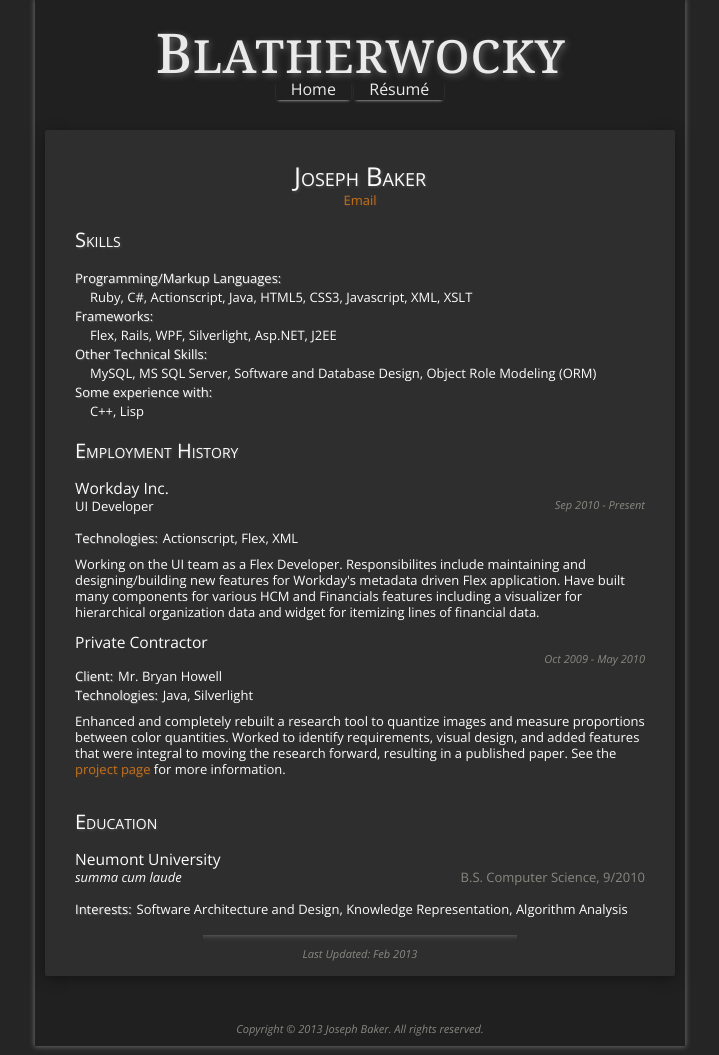
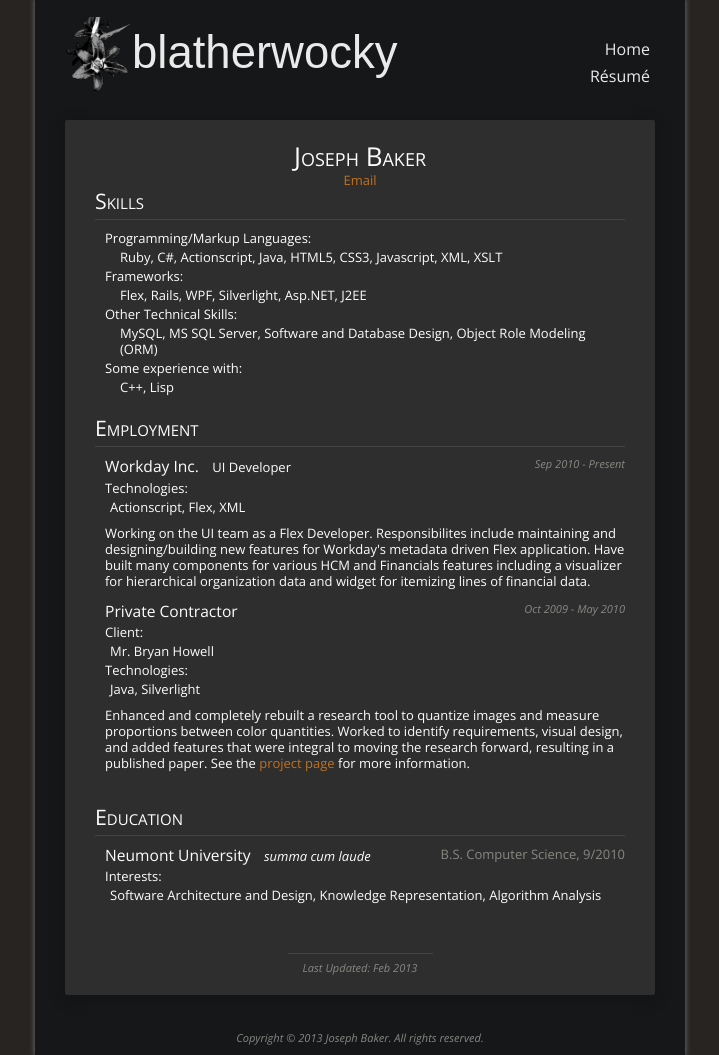
Before and after one commit to blatherwock/blatherwock.github.com, a Jekyll site: the page built from pages/resume.md, in a window 1280 px wide. Shown: the whole page, without its empty margins (280-999 px from the left). Built offline with Jekyll 4.4.1, drawn with Linux system fonts in a browser that asks for light colours; some web fonts are replaced.

Commit message:
Finished home page content. Restyled. Picked header font.

```diff
--- a/_layouts/default.html
+++ b/_layouts/default.html
@@ -6,13 +6,10 @@
     <link href="/css/main.css" media="screen" rel="stylesheet" />
     <script src="http://yui.yahooapis.com/3.5.0/build/yui/yui-min.js" defer="defer"></script>
     <script defer="defer" src="/js/base_site.js" type="text/javascript"></script>
-    <!--link href='http://fonts.googleapis.com/css?family=Open+Sans:400,700,400italic,700italic' rel='stylesheet' type='text/css'-->
-    <link href='http://fonts.googleapis.com/css?family=Ubuntu+Mono|Open+Sans:400italic,700italic,400,700' rel='stylesheet' type='text/css'>
+    <link href='http://fonts.googleapis.com/css?family=Bubbler+One|Open+Sans:300italic,400,300,600' rel='stylesheet' type='text/css'>
     <!--[if lt IE 9]>
 	<script src="http://html5shim.googlecode.com/svn/trunk/html5.js"></script>
 	<![endif]-->
-    <!--  <%= yield(:additional_meta) if content_for?(:additional_meta) %> -->
-
   </head>
   <body>
     {% if page.large_template %}
@@ -21,10 +18,12 @@
     <div class="bl-site_wrapper">
     {% endif  %}
       <header class="bl-main">
-	<h1 class="bl-title bl-title-main">blatherwocky</h1>
+	<img src="/images/tiger_lily.png" />
+	<h1><a href="/index.html">blatherwocky</a></h1>
 	<nav>
 	  <ul>
 	    <li><a href="/index.html">Home</a></li>
+
 	    <li><a href="/pages/resume.html">R&eacute;sum&eacute;</a></li>
 	  </ul>
 	</nav>
--- a/css/main.css
+++ b/css/main.css
@@ -23,7 +23,7 @@ h1 {
   margin-bottom: 15px; }
 
 h2 {
-  font-size: 154%;
+  font-size: 164%;
   margin-bottom: 10px; }
 
 h3 {
@@ -53,28 +53,30 @@ ul {
 
 /* Header Styles */
 header.bl-main {
-  padding-top: 20px;
-  margin-left: auto;
-  margin-right: auto;
-  width: 600px;
+  padding-top: 10px;
+  margin: 0 auto 80px auto;
+  width: 100%;
   position: relative; }
-  header.bl-main h1.bl-title {
-    font-size: 400%;
+  header.bl-main img {
+    width: 65px;
+    float: left;
+    margin-top: 7px;
+    margin-left: 30px; }
+  header.bl-main h1 {
     position: absolute;
-    text-align: center;
-    width: 100%;
-    font-size: 440%;
-    margin-top: -15px;
-    font-variant: small-caps; }
-    header.bl-main h1.bl-title:first-letter {
-      font-size: 120%; }
+    font-size: 350%;
+    margin-top: 15px;
+    margin-left: 97px; }
   header.bl-main nav {
-    padding-top: 60px;
-    text-align: center; }
+    position: absolute;
+    right: 0;
+    margin-top: 30px;
+    margin-right: 30px; }
     header.bl-main nav li {
-    display: inline-block;
+      text-align: right;
       font-size: 123%;
-    padding: 0 15px 0 15px; }
+      margin-bottom: 7px;
+      padding: 0 5px 0 5px; }
   header.bl-main a:hover {
     text-decoration: none; }
 
@@ -88,7 +90,7 @@ footer.bl-main {
 
 /* Page Layouts */
 .bl-content {
-  padding: 20px 0 60px 0; }
+  padding: 20px 0 40px 0; }
 
 .bl-info {
   font-size: 85%;
@@ -104,10 +106,10 @@ footer.bl-main {
     content: ":"; }
 
 article {
-  padding: 15px 30px 15px 30px;
-  margin: 10px; }
+  padding: 20px 30px 20px 30px;
+  margin: 20px 30px 20px 30px; }
   article footer {
-    width: 55%;
+    max-width: 145px;
     margin: 10px auto 0 auto;
     padding-top: 5px;
     text-align: center; }
@@ -118,12 +120,9 @@ object img {
   width: auto; }
 
 /* Other Pages */
-.bl-home {
-  padding-top: 40px; }
-  .bl-home img {
-    float: right;
-    width: 25%;
-    margin: 0 30px 0 30px; }
+.bl-home h2 {
+  font-size: 120%;
+  margin-top: 15px; }
 .bl-home ul {
   text-align: center;
   padding-top: 20px; }
@@ -137,21 +136,15 @@ object img {
   margin-top: 10px; }
   .bl-resume dl {
     margin: 0; }
-  .bl-resume dt {
-    clear: left;
-    float: left; }
   .bl-resume dt:after {
     content: ":"; }
-  .bl-resume dd {
-    float: left; }
   .bl-resume dl dd {
     margin-left: 5px; }
   .bl-resume dl + * {
-    padding-top: 10px;
-    clear: left; }
+    padding-top: 10px; }
   .bl-resume header {
     text-align: center;
-    padding-top: 15px; }
+    margin-bottom: -20px; }
   .bl-resume footer {
     margin-top: 50px; }
   .bl-resume h1 {
@@ -164,6 +157,8 @@ object img {
   .bl-resume h3 {
     display: inline;
     padding-right: 10px; }
+  .bl-resume section {
+    padding-left: 10px; }
   .bl-resume dt, .bl-resume dd {
     margin-top: 3px; }
   .bl-resume .bl-skills dd {
@@ -182,154 +177,81 @@ object img {
 .bl-project ul {
   padding-bottom: 10px; }
 
+/* For narrow resolutions */
+@media all and (max-width: 500px) {
+  header.bl-main nav {
+    top: 70px;
+    right: 120px;
+    margin: 0; }
+    header.bl-main nav li {
+      display: inline-block; }
+
+  .bl-home ul li {
+    padding: 4px; } }
+@media all and (max-width: 415px) {
+  header.bl-main h1 {
+    font-size: 300%; }
+  header.bl-main nav {
+    right: auto;
+    left: 97px; } }
+/* Fonts */
+body {
+  font-family: "Open Sans", Tahoma, sans-serif;
+  font-weight: 300; }
+
+header.bl-main h1 {
+  font-family: "Bubbler One", sans-serif; }
+
+h1, h2, h3, h4, h5, h6 {
+  font-weight: normal; }
+
+.bl-info {
+  font-style: italic; }
+
+/* Colors */
 html {
-  background-color: #252525;
+  background-color: #272422;
   color: #FDFDFD; }
-
-body,
-button {
-  font-family: "Open Sans", Tahoma, sans-serif; }
 
 .bl-site_wrapper, .bl-site_wrapper-large {
   box-shadow: 0px 0px 5px 1px #656565;
-  background-color: #202020; }
+  background-color: #151719; }
 
-.bl-btn_link,
 a:link,
 a:visited {
   color: #DF7120; }
 
-/* Text Styles */
-label,
-dt {
-  text-shadow: 1px 1px 1px rgba(200, 200, 200, 0.3); }
+.bl-info {
+  color: #888882; }
 
-/* Button Styles */
-a.bl-btn {
-  /* anchor reset */
-  color: #000000;
-  text-decoration: none; }
-
-a.bl-btn,
-.bl-btn {
-  background: none;
-  background: -webkit-linear-gradient(top, white 12%, #dddddd 60%, #aaaaaa 100%);
-  border: solid 1px #999999;
-  border-radius: 5px;
-  padding: 1px 13px 1px 13px;
-  cursor: pointer;
-  display: inline-block; }
-
-.bl-btn:hover,
-.bl-bt:focus {
-  background: -webkit-linear-gradient(top, white 18%, #dddddd 80%, #cccccc 100%);
-  box-shadow: 0 0 10px -3px #aaaaaa;
-  border-color: #777; }
-
-.bl-btn:active {
-  background: -webkit-linear-gradient(top, #888888 0%, #eeeeee 10%, #aaaaaa 80%, #888888 100%); }
-
-.bl-btn_link {
-  background: none;
-  border: none;
-  cursor: pointer; }
-
-.bl-btn_link:hover {
-  text-decoration: underline; }
-
-.bl-info,
-label,
-fieldset {
-  color: #888882;
-  font-style: italic; }
-
-.bl-info label,
-.bl-info dt,
-form label {
-  text-shadow: 1px 1px 1px rgba(100, 100, 100, 0.4); }
-
-legend {
-  color: #DDD; }
-
-input[type],
-textarea {
-  background-color: #212121;
-  color: #AAA;
-  border: 0px solid #353535;
-  box-shadow: inset 0px 1px 5px 2px #181818;
-  padding: 8px; }
-
-header.bl-main,
+/* Header and Nav */
 header.bl-main a:link,
 header.bl-main a:visited {
   color: #EAEAEA; }
+header.bl-main nav a:hover {
+  text-shadow: 0 0px 1px rgba(240, 240, 240, 0.95); }
 
-header.bl-main h1 {
-  font-family: "Georgia", serif;
-  text-shadow: 2px 2px 7px rgba(175, 175, 175, 0.5); }
-
-footer.bl-main a:link,
-footer.bl-main button {
-  color: #8E8E88; }
-
-h1, h2, h3, h4, h5, h6 {
-  font-weight: normal; }
-
-article h1,
-article h2 {
-  text-shadow: 1px 1px 3px rgba(175, 175, 175, 0.3); }
-
-.bl-btn_link,
-article a:link {
-  text-shadow: 1px 1px 3px rgba(223, 113, 32, 0.2); }
-
-header.bl-main li {
-  box-shadow: 0px 2px 3px -2px #dddddd; }
-
-header.bl-main li:hover {
-  box-shadow: 0px 6px 10px -5px #929292;
-  text-shadow: 0 1px 3px rgba(240, 240, 240, 0.65); }
-
+/* Content */
 article {
-  background-color: #2E2E2E;
+  background-color: #2E2E2F;
   border-radius: 2px;
   box-shadow: 0px 3px 13px -2px #111111; }
+  article footer {
+    /* box-shadow: inset 0px 8px 7px -10px #A3A3A3;*/
+    border-top: 1px solid #444444; }
 
-article footer {
-  box-shadow: inset 0px 8px 7px -10px #a3a3a3; }
-
-.bl-pullquote {
-  font-style: italic; }
-
-.bl-pullquote-r {
-  padding-left: 5px;
-  box-shadow: -3px 0 5px -3px #999999; }
-
-.bl-pullquote-l {
-  padding-right: 5px;
-  box-shadow: 3px 0 5px -3px #999999; }
-
-blockquote {
-  padding: 10px;
-  box-shadow: 0 5px 15px -10px #999999, 0 -5px 15px -10px #999999; }
-
-code {
-  font-family: "Ubuntu Mono", monospace; }
-
-.bl-post .bl-info-tags,
+/* Resume Page */
+.bl-resume h2 {
+  border-bottom: 1px solid #444444; }
 .bl-resume .bl-info-degree {
   font-style: normal; }
-
+.bl-resume dt {
+  font-weight: normal; }
 .bl-resume a:link {
+  font-weight: 400;
   color: #BF7120; }
 
-.bl-projects li {
-  box-shadow: 0px 8px 7px -10px #a3a3a3; }
-
-.bl-home img {
-  box-shadow: 2px 2px 5px 1px #111111;
-  border: 4px inset rgba(223, 113, 32, 0.4); }
-
+/* Scrollar */
 ::-webkit-scrollbar {
   width: 7px;
   height: 7px; }
--- a/pages/resume.md
+++ b/pages/resume.md
@@ -9,7 +9,9 @@ page_class: bl-resume
   <a id="email" class="bl-contact" user="joseph" href="/contact/joseph/josephbaker/net"></a>
   <a class="bl-email" href="/" data-email="MVvjjMGyA2bygrben99wGhJ9VSaY/bTEgenDoXsa8ZrCpwl7OBYYdpn8AnY=">Email</a>
 </header>
+
 <h2>Skills</h2>
+<section>
 <dl class="bl-skills">
   <dt>Programming/Markup Languages</dt>
   <dd>Ruby, C#, Actionscript, Java, HTML5, CSS3, Javascript, XML, XSLT</dd>
@@ -20,7 +22,10 @@ page_class: bl-resume
   <dt>Some experience with</dt>
   <dd>C++, Lisp</dd>
 </dl>
-<h2>Employment History</h2>
+</section>
+
+<h2>Employment</h2>
+<section>
 <h3>Workday Inc.</h3>
 <span>UI Developer</span>
 <span class="bl-info bl-info-job_date">Sep 2010 - Present</span>
@@ -38,7 +43,10 @@ page_class: bl-resume
   <dd>Java, Silverlight</dd>
 </dl>
 <p>Enhanced and completely rebuilt a research tool to quantize images and measure proportions between color quantities. Worked to identify requirements, visual design, and added features that were integral to moving the research forward, resulting in a published paper. <span class="bl-web_only">See the <a href="/pages/projects/color_proportion.html">project page</a> for more information.</span></p>
+</section>
+
 <h2>Education</h2>
+<section>
 <h3>Neumont University</h3>
 <em>summa cum laude</em>
 <span class="bl-info bl-info-degree">B.S. Computer Science, 9/2010</span>
@@ -46,4 +54,5 @@ page_class: bl-resume
   <dt>Interests</dt>
   <dd>Software Architecture and Design, Knowledge Representation, Algorithm Analysis</dd>
 </dl>
+</section>
 <footer><date class="bl-info" pubdate="02-2013">Last Updated: Feb 2013</date></footer>
```
Also changed, not shown: _scss/_base_theme.scss (+57 -133 lines), _scss/_form.scss (+76 -0 lines), _scss/_layout.scss (+65 -41 lines), index.md (+17 -20 lines), images/tiger_lily.png. Lines whose indentation alone changed are shown as unchanged.
